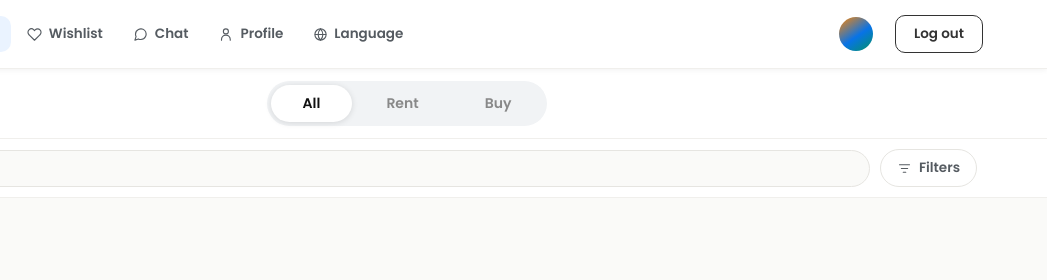
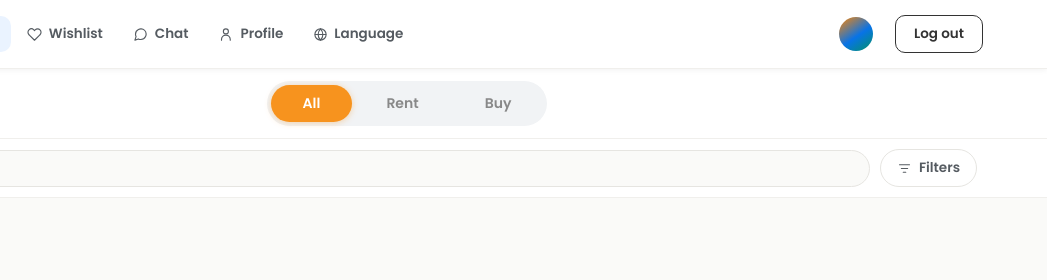
Before and after one commit to Aayush-Oza/olrindia-frontend, a plain HTML site: page user/browse.html in a window 1280 px wide. Shown: the top 280 px of the page, 233-1280 px from the left. Drawn offline with Linux system fonts and the light colour scheme; no server answers.

Commit message:
plans fix v14

```diff
--- a/css/index.css
+++ b/css/index.css
@@ -275,13 +275,13 @@
 }
 
 .listing-tab.active {
-  background: #fff;
-  color: #111;
-  box-shadow: 0 1px 6px rgba(0, 0, 0, 0.12);
+  background: #f7931e;
+  color: #fff;
+  box-shadow: 0 1px 6px rgba(247, 147, 30, 0.35);
 }
 
 .listing-tab:hover:not(.active) {
-  color: #444;
+  color: #333;
 }
 
 
```
